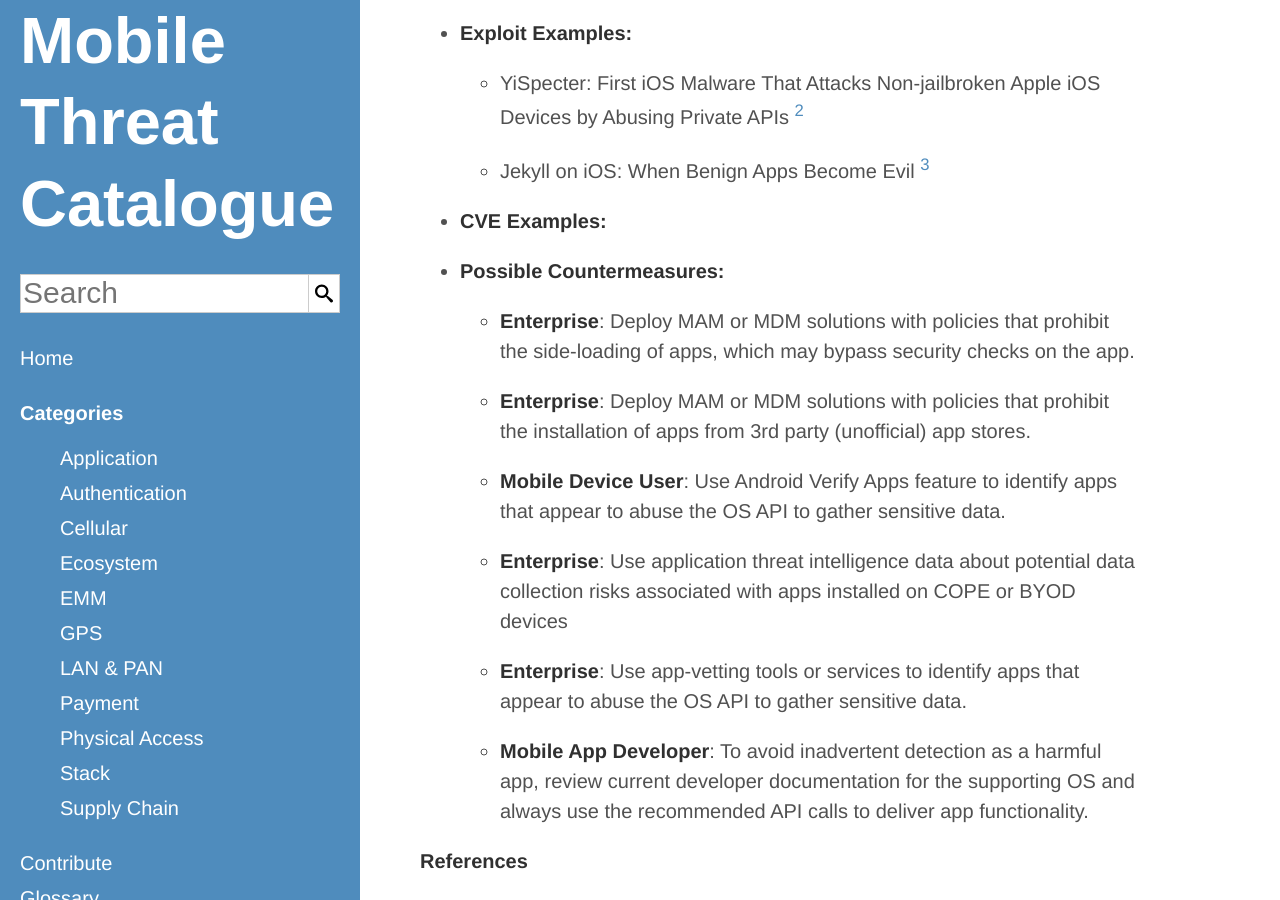
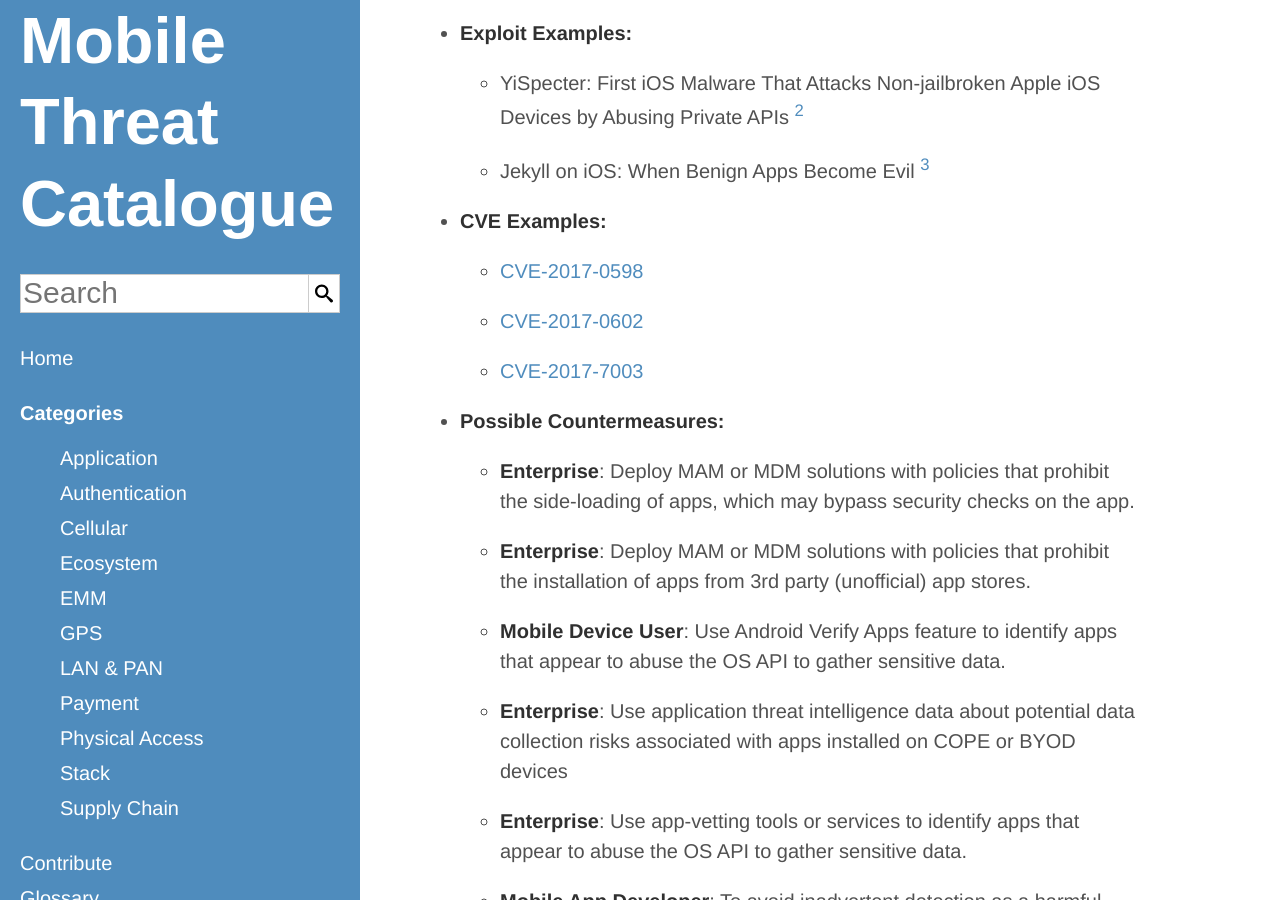
Before and after one commit to usnistgov/mobile-threat-catalogue, a Jekyll site: the page built from _application-threats/APP-33.md, in a window 1280 px wide and 900 px high, scrolled down 609 px. Built offline with Jekyll 4.4.1, drawn with Linux system fonts in a browser that asks for light colours.

Commit message:
#218
Adding CVE's for this MTC Category.

```diff
--- a/_application-threats/APP-33.md
+++ b/_application-threats/APP-33.md
@@ -8,6 +8,9 @@
         - "YiSpecter: First iOS Malware That Attacks Non-jailbroken Apple iOS Devices by Abusing Private APIs [^43]"
         - "Jekyll on iOS: When Benign Apps Become Evil [^111]"
     CVEExample:
+    - CVE-2017-0598
+    - CVE-2017-0602
+    - CVE-2017-7003
     PossibleCountermeasures:
         "Deploy MAM or MDM solutions with policies that prohibit the side-loading of apps, which may bypass security checks on the app.":
             - Enterprise
```
